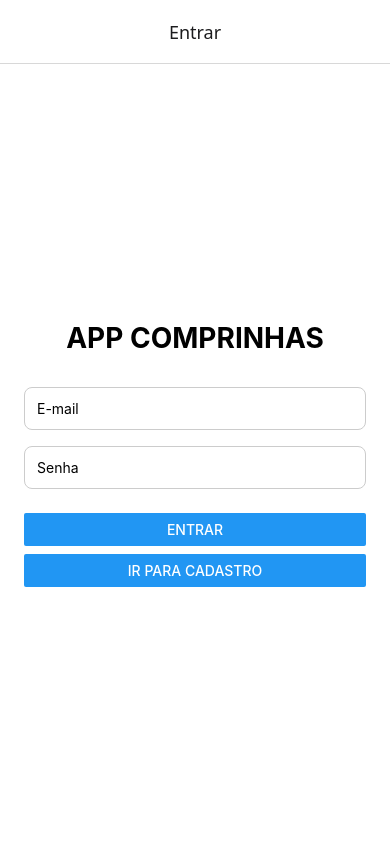
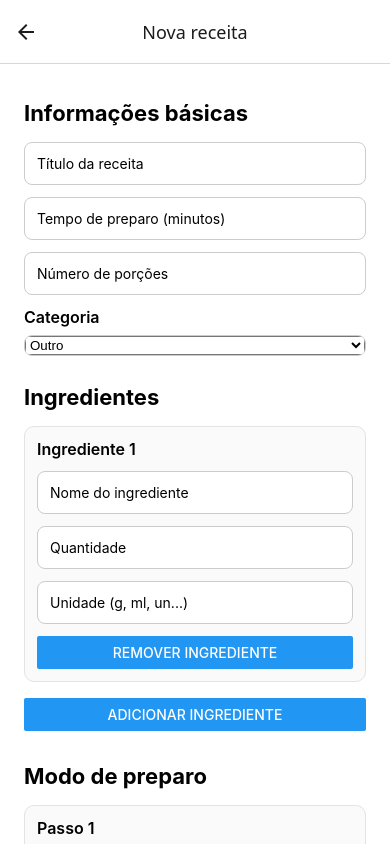
Before and after one commit to IssamiU/MealSync, a React Native app in the folder frontend/: screen /CreateRecipe in a window 390 px wide. Built offline with nearby package versions, Linux system fonts and the light colour scheme; what react-native-worklets would draw is missing.

Commit message:
feat: adiciona tela de cadastro de receita integrada ao redux

```diff
--- a/frontend/package.json
+++ b/frontend/package.json
@@ -12,6 +12,7 @@
   },
   "dependencies": {
     "@expo/vector-icons": "^15.0.3",
+    "@react-native-picker/picker": "2.11.1",
     "@react-navigation/bottom-tabs": "^7.4.0",
     "@react-navigation/elements": "^2.6.3",
     "@react-navigation/native": "^7.2.2",
--- a/frontend/src/navigation/index.tsx
+++ b/frontend/src/navigation/index.tsx
@@ -5,6 +5,7 @@ import { createNativeStackNavigator } from "@react-navigation/native-stack";
 import LoginScreen from "../screens/auth/LoginScreen";
 import RegisterScreen from "../screens/auth/RegisterScreen";
 import DashboardScreen from "../screens/dashboard/DashboardScreen";
+import CreateRecipeScreen from "../screens/recipes/CreateRecipeScreen";
 import { RootStackParamList } from "../types/navigation";
 
 const Stack = createNativeStackNavigator<RootStackParamList>();
@@ -33,6 +34,11 @@ export default function AppNavigator() {
           component={DashboardScreen}
           options={{ title: "Comprinhas" }}
         />
+        <Stack.Screen
+          name="CreateRecipe"
+          component={CreateRecipeScreen}
+          options={{ title: "Nova receita" }}
+        />
       </Stack.Navigator>
     </NavigationContainer>
   );
--- a/frontend/src/screens/dashboard/DashboardScreen.tsx
+++ b/frontend/src/screens/dashboard/DashboardScreen.tsx
@@ -56,6 +56,13 @@ export default function DashboardScreen({ navigation }: Props) {
         <Text>{shoppingItemsCount} itens na lista</Text>
       </View>
 
+      <View style={styles.buttonSpacing}>
+        <Button
+          title="Cadastrar nova receita"
+          onPress={() => navigation.navigate("CreateRecipe")}
+        />
+      </View>
+
       <Button title="Sair" onPress={handleLogout} />
     </View>
   );
@@ -88,4 +95,7 @@ const styles = StyleSheet.create({
     fontWeight: "600",
     marginBottom: 8,
   },
+  buttonSpacing: {
+    marginBottom: 12,
+  },
 });
--- /dev/null
+++ b/frontend/src/screens/recipes/CreateRecipeScreen.tsx
@@ -0,0 +1,334 @@
+import React, { useState } from "react";
+import {
+  Alert,
+  Button,
+  ScrollView,
+  StyleSheet,
+  Text,
+  TextInput,
+  View,
+} from "react-native";
+import { Picker } from "@react-native-picker/picker";
+import { NativeStackScreenProps } from "@react-navigation/native-stack";
+import { useDispatch } from "react-redux";
+
+import { RootStackParamList } from "../../types/navigation";
+import { addRecipe } from "../../store/slices/recipesSlice";
+import { RecipeCategory } from "../../types/recipe";
+
+type Props = NativeStackScreenProps<RootStackParamList, "CreateRecipe">;
+
+type IngredientForm = {
+  id: string;
+  name: string;
+  quantity: string;
+  unit: string;
+};
+
+type StepForm = {
+  id: string;
+  description: string;
+};
+
+export default function CreateRecipeScreen({ navigation }: Props) {
+  const dispatch = useDispatch();
+
+  const [title, setTitle] = useState("");
+  const [prepTimeMinutes, setPrepTimeMinutes] = useState("");
+  const [servings, setServings] = useState("");
+  const [category, setCategory] = useState<RecipeCategory>("Outro");
+
+  const [ingredients, setIngredients] = useState<IngredientForm[]>([
+    { id: Date.now().toString(), name: "", quantity: "", unit: "" },
+  ]);
+
+  const [steps, setSteps] = useState<StepForm[]>([
+    { id: Date.now().toString() + "-step", description: "" },
+  ]);
+
+  function handleIngredientChange(
+    id: string,
+    field: keyof IngredientForm,
+    value: string
+  ) {
+    setIngredients((prev) =>
+      prev.map((ingredient) =>
+        ingredient.id === id ? { ...ingredient, [field]: value } : ingredient
+      )
+    );
+  }
+
+  function handleStepChange(id: string, value: string) {
+    setSteps((prev) =>
+      prev.map((step) =>
+        step.id === id ? { ...step, description: value } : step
+      )
+    );
+  }
+
+  function addIngredientField() {
+    setIngredients((prev) => [
+      ...prev,
+      {
+        id: Date.now().toString() + Math.random().toString(),
+        name: "",
+        quantity: "",
+        unit: "",
+      },
+    ]);
+  }
+
+  function removeIngredientField(id: string) {
+    if (ingredients.length === 1) {
+      Alert.alert("Atenção", "A receita precisa de pelo menos 1 ingrediente.");
+      return;
+    }
+
+    setIngredients((prev) => prev.filter((ingredient) => ingredient.id !== id));
+  }
+
+  function addStepField() {
+    setSteps((prev) => [
+      ...prev,
+      {
+        id: Date.now().toString() + Math.random().toString(),
+        description: "",
+      },
+    ]);
+  }
+
+  function removeStepField(id: string) {
+    if (steps.length === 1) {
+      Alert.alert("Atenção", "A receita precisa de pelo menos 1 passo.");
+      return;
+    }
+
+    setSteps((prev) => prev.filter((step) => step.id !== id));
+  }
+
+  function handleSaveRecipe() {
+    if (!title.trim() || !prepTimeMinutes.trim() || !servings.trim()) {
+      Alert.alert(
+        "Atenção",
+        "Preencha título, tempo de preparo e número de porções."
+      );
+      return;
+    }
+
+    const validIngredients = ingredients.filter(
+      (ingredient) =>
+        ingredient.name.trim() &&
+        ingredient.quantity.trim() &&
+        ingredient.unit.trim()
+    );
+
+    const validSteps = steps.filter((step) => step.description.trim());
+
+    if (validIngredients.length === 0) {
+      Alert.alert("Atenção", "Adicione pelo menos 1 ingrediente válido.");
+      return;
+    }
+
+    if (validSteps.length === 0) {
+      Alert.alert("Atenção", "Adicione pelo menos 1 passo válido.");
+      return;
+    }
+
+    dispatch(
+      addRecipe({
+        id: Date.now().toString(),
+        title: title.trim(),
+        ingredients: validIngredients.map((ingredient, index) => ({
+          id: `${Date.now()}-ingredient-${index}`,
+          name: ingredient.name.trim(),
+          quantity: Number(ingredient.quantity),
+          unit: ingredient.unit.trim(),
+        })),
+        steps: validSteps.map((step, index) => ({
+          id: `${Date.now()}-step-${index}`,
+          description: step.description.trim(),
+        })),
+        prepTimeMinutes: Number(prepTimeMinutes),
+        servings: Number(servings),
+        category,
+        imageUrl: "",
+        isFavorite: false,
+      })
+    );
+
+    Alert.alert("Sucesso", "Receita cadastrada com sucesso.");
+    navigation.goBack();
+  }
+
+  return (
+    <ScrollView contentContainerStyle={styles.container}>
+      <Text style={styles.sectionTitle}>Informações básicas</Text>
+
+      <TextInput
+        style={styles.input}
+        placeholder="Título da receita"
+        value={title}
+        onChangeText={setTitle}
+      />
+
+      <TextInput
+        style={styles.input}
+        placeholder="Tempo de preparo (minutos)"
+        keyboardType="numeric"
+        value={prepTimeMinutes}
+        onChangeText={setPrepTimeMinutes}
+      />
+
+      <TextInput
+        style={styles.input}
+        placeholder="Número de porções"
+        keyboardType="numeric"
+        value={servings}
+        onChangeText={setServings}
+      />
+
+      <Text style={styles.label}>Categoria</Text>
+      <View style={styles.pickerContainer}>
+        <Picker
+          selectedValue={category}
+          onValueChange={(itemValue) => setCategory(itemValue)}
+        >
+          <Picker.Item label="Café da manhã" value="Café da manhã" />
+          <Picker.Item label="Almoço" value="Almoço" />
+          <Picker.Item label="Jantar" value="Jantar" />
+          <Picker.Item label="Lanche" value="Lanche" />
+          <Picker.Item label="Sobremesa" value="Sobremesa" />
+          <Picker.Item label="Outro" value="Outro" />
+        </Picker>
+      </View>
+
+      <Text style={styles.sectionTitle}>Ingredientes</Text>
+
+      {ingredients.map((ingredient, index) => (
+        <View key={ingredient.id} style={styles.block}>
+          <Text style={styles.blockTitle}>Ingrediente {index + 1}</Text>
+
+          <TextInput
+            style={styles.input}
+            placeholder="Nome do ingrediente"
+            value={ingredient.name}
+            onChangeText={(value) =>
+              handleIngredientChange(ingredient.id, "name", value)
+            }
+          />
+
+          <TextInput
+            style={styles.input}
+            placeholder="Quantidade"
+            keyboardType="numeric"
+            value={ingredient.quantity}
+            onChangeText={(value) =>
+              handleIngredientChange(ingredient.id, "quantity", value)
+            }
+          />
+
+          <TextInput
+            style={styles.input}
+            placeholder="Unidade (g, ml, un...)"
+            value={ingredient.unit}
+            onChangeText={(value) =>
+              handleIngredientChange(ingredient.id, "unit", value)
+            }
+          />
+
+          <Button
+            title="Remover ingrediente"
+            onPress={() => removeIngredientField(ingredient.id)}
+          />
+        </View>
+      ))}
+
+      <View style={styles.buttonSpacing}>
+        <Button title="Adicionar ingrediente" onPress={addIngredientField} />
+      </View>
+
+      <Text style={styles.sectionTitle}>Modo de preparo</Text>
+
+      {steps.map((step, index) => (
+        <View key={step.id} style={styles.block}>
+          <Text style={styles.blockTitle}>Passo {index + 1}</Text>
+
+          <TextInput
+            style={[styles.input, styles.multilineInput]}
+            placeholder="Descreva o passo"
+            multiline
+            value={step.description}
+            onChangeText={(value) => handleStepChange(step.id, value)}
+          />
+
+          <Button title="Remover passo" onPress={() => removeStepField(step.id)} />
+        </View>
+      ))}
+
+      <View style={styles.buttonSpacing}>
+        <Button title="Adicionar passo" onPress={addStepField} />
+      </View>
+
+      <View style={styles.saveButton}>
+        <Button title="Salvar receita" onPress={handleSaveRecipe} />
+      </View>
+    </ScrollView>
+  );
+}
+
+const styles = StyleSheet.create({
+  container: {
+    padding: 24,
+    backgroundColor: "#fff",
+  },
+  sectionTitle: {
+    fontSize: 22,
+    fontWeight: "700",
+    marginBottom: 16,
+    marginTop: 12,
+  },
+  label: {
+    fontSize: 16,
+    fontWeight: "600",
+    marginBottom: 8,
+  },
+  pickerContainer: {
+    borderWidth: 1,
+    borderColor: "#ccc",
+    borderRadius: 8,
+    marginBottom: 16,
+    overflow: "hidden",
+  },
+  input: {
+    borderWidth: 1,
+    borderColor: "#ccc",
+    borderRadius: 8,
+    padding: 12,
+    marginBottom: 12,
+    backgroundColor: "#fff",
+  },
+  multilineInput: {
+    minHeight: 90,
+    textAlignVertical: "top",
+  },
+  block: {
+    borderWidth: 1,
+    borderColor: "#e3e3e3",
+    borderRadius: 10,
+    padding: 12,
+    marginBottom: 16,
+    backgroundColor: "#fafafa",
+  },
+  blockTitle: {
+    fontSize: 16,
+    fontWeight: "600",
+    marginBottom: 12,
+  },
+  buttonSpacing: {
+    marginBottom: 20,
+  },
+  saveButton: {
+    marginTop: 8,
+    marginBottom: 24,
+  },
+});
--- a/frontend/src/types/navigation.ts
+++ b/frontend/src/types/navigation.ts
@@ -2,4 +2,5 @@ export type RootStackParamList = {
   Login: undefined;
   Register: undefined;
   Dashboard: undefined;
+  CreateRecipe: undefined;
 };
```
Also changed, not shown: 1 other file (tests, documents, lock files or other folders).
